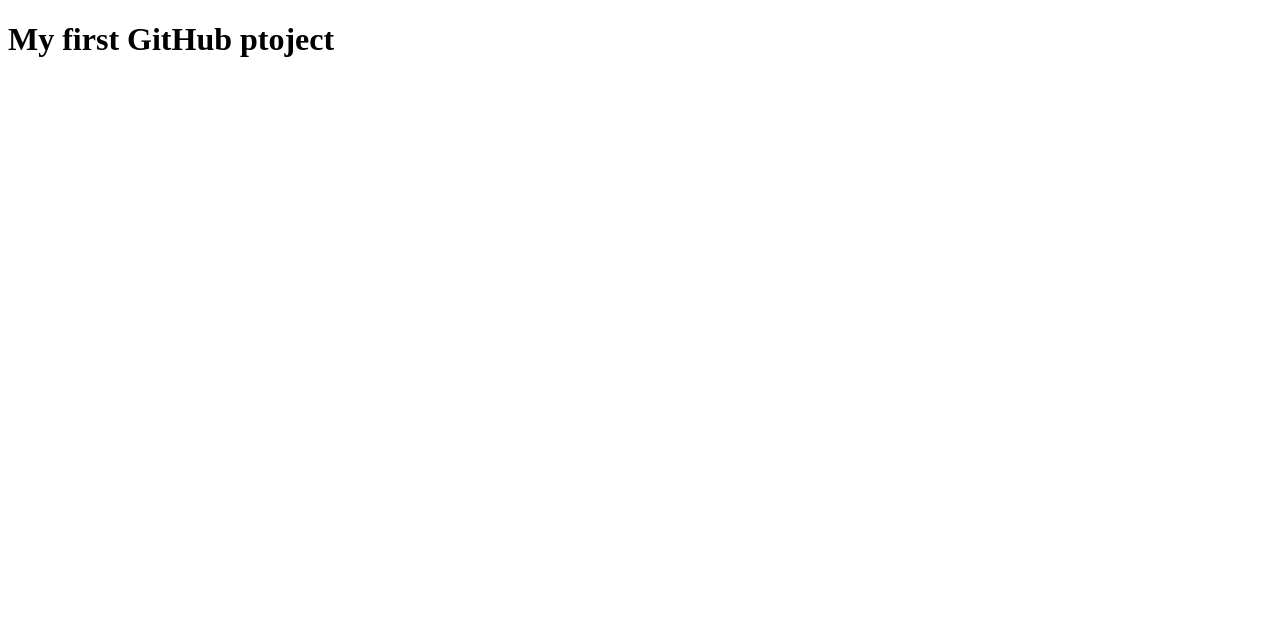
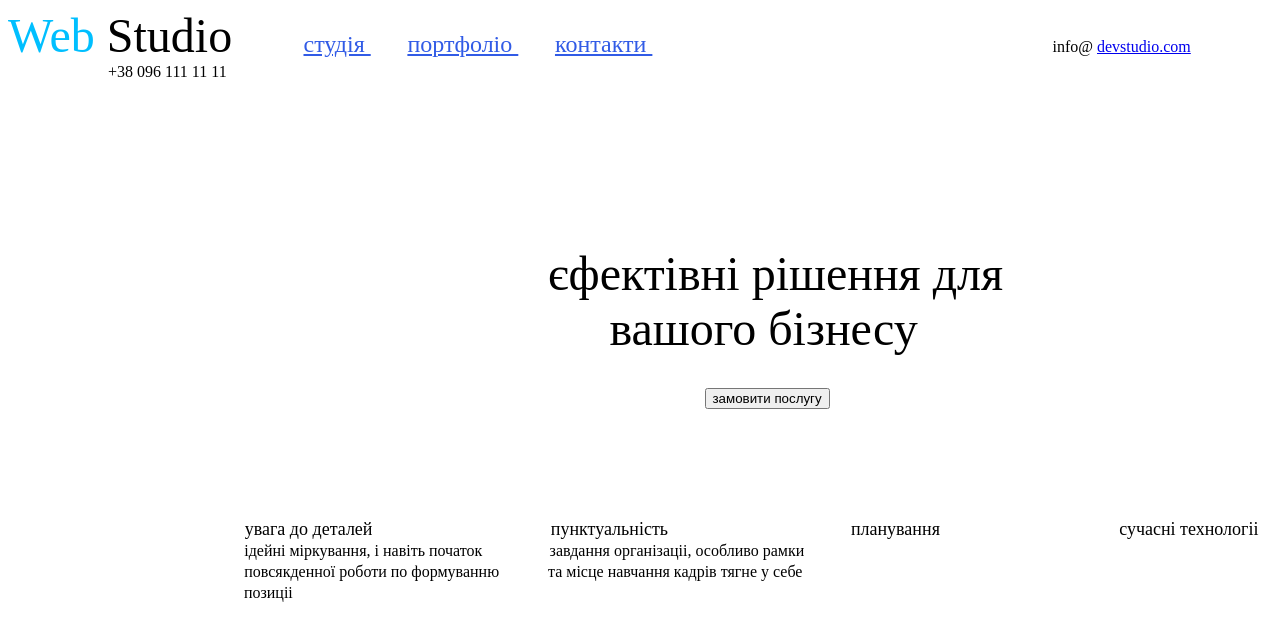
Before and after one commit to temer14141144/test-2, a plain HTML site: page index.html in a window 1280 px wide. Drawn offline with Linux system fonts and the light colour scheme.

Commit message:
what is f***

```diff
--- a/index.html
+++ b/index.html
@@ -1,14 +1,91 @@
 <!DOCTYPE html>
-<html lang="en">
 <head>
-    <meta charset="UTF-8">
-    <meta http-equiv="X-UA-Compatible" content="IE=edge">
-    <meta name="viewport" content="width=device-width, initial-scale=1.0">
-    <title>Document</title>
+    <title>
+        Web Studio
+    </title>
 </head>
-<body>
-    <h1>
-        My first GitHub ptoject
-    </h1>
-</body>
-</html>
+<header>
+    <font color="00bfff" size="15">
+        Web
+    </font>
+    <font size="15">
+        Studio
+    </font>
+    <font size="5">
+        <font color="ffffff">
+            fffffff
+        </font>
+        <a href="" style="color: #315be6;">
+            студія
+        </a>
+        <font color="ffffff">
+            ffff
+        </font>
+        <a href="" style="color: #315be6;">
+            портфоліо
+        </a>
+        <font color="ffffff">
+            ffff
+        </font>
+        <a href="" style="color: #315be6;">
+            контакти
+        </a>
+    </font>
+        <font color="ffffff">
+            fffffffffffffffffff
+        </font>
+        <font color="ffffff">
+            fffffffffffffffffff
+        </font>
+        <font color="ffffff">
+            fffffffffffffffffff
+        </font>
+        <font color="ffffff">
+            fffffffffffffffffff
+        </font>
+        info@
+        <a href="devstudio.com">
+        devstudio.com
+        </a>
+        <font color="ffffff">
+            fffffffffffffffffff
+        </font>
+        +38 096 111 11 11
+</header>
+<main>
+    <font size=" 30">
+        <br><br><br>
+        <font color="ffffff">ffffffffffsdasdjfdfasdfasdfas</font>
+        єфектівні рішення для
+        <br>
+        <font color="ffffff">fffffffffsdfgffffffffsdfgsdfgsdfg</font>
+        вашого бізнесу
+    </font>
+    <br><br>
+    <font color="ffffff" size="6">
+        fffffffffsdfgffffffdfgfadfsadfdddfdasdffasddfgsdfgsdfg
+    </font>
+    <button>
+        замовити послугу
+    </button>
+    <br><br><br><br><br><br><br>
+    <font size="4">
+        <font color="ffffff">adfffaadfffdfffaadffaadfffaadfffa</font>
+            увага до деталей
+        <font color="ffffff">adfffaadfffaadfffaadfffa</font>
+            пунктуальність
+        <font color="ffffff">adfgadfffaadfffaaadfffas</font>
+            планування
+        <font color="ffffff">dgadffadfffaadfffaafhsg</font>
+            сучасні технологіі
+    </font>
+    <font>
+        <br>
+        <font color="ffffff" size="4">adfffaadfffdfffaadffaadfffaadfffa</font>
+            ідейні міркування, і навіть початок    <font color="ffffff">sdfgasdff</font> завдання організаціі, особливо рамки<br>
+        <font color="ffffff" size="4">adfffaadfffdfffaadffaadfffaadfffa</font>
+            повсякденної роботи по формуванню    <font color="ffffff">sddfgf</font> та місце навчання кадрів тягне у себе<br>
+        <font color="ffffff" size="4">adfffaadfffdfffaadffaadfjfaadfffa</font>
+            позиціі
+    </font>
+</main>
```
Also changed, not shown: 1 other file.
